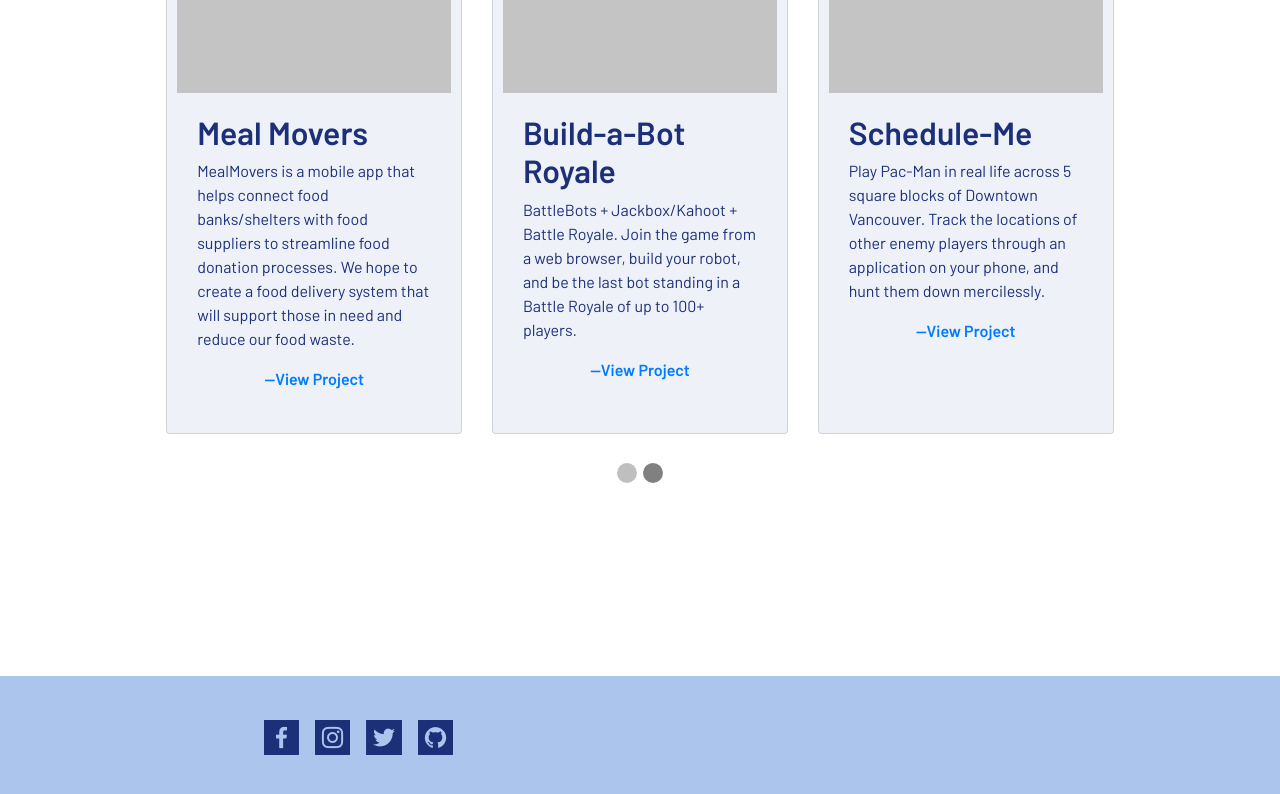
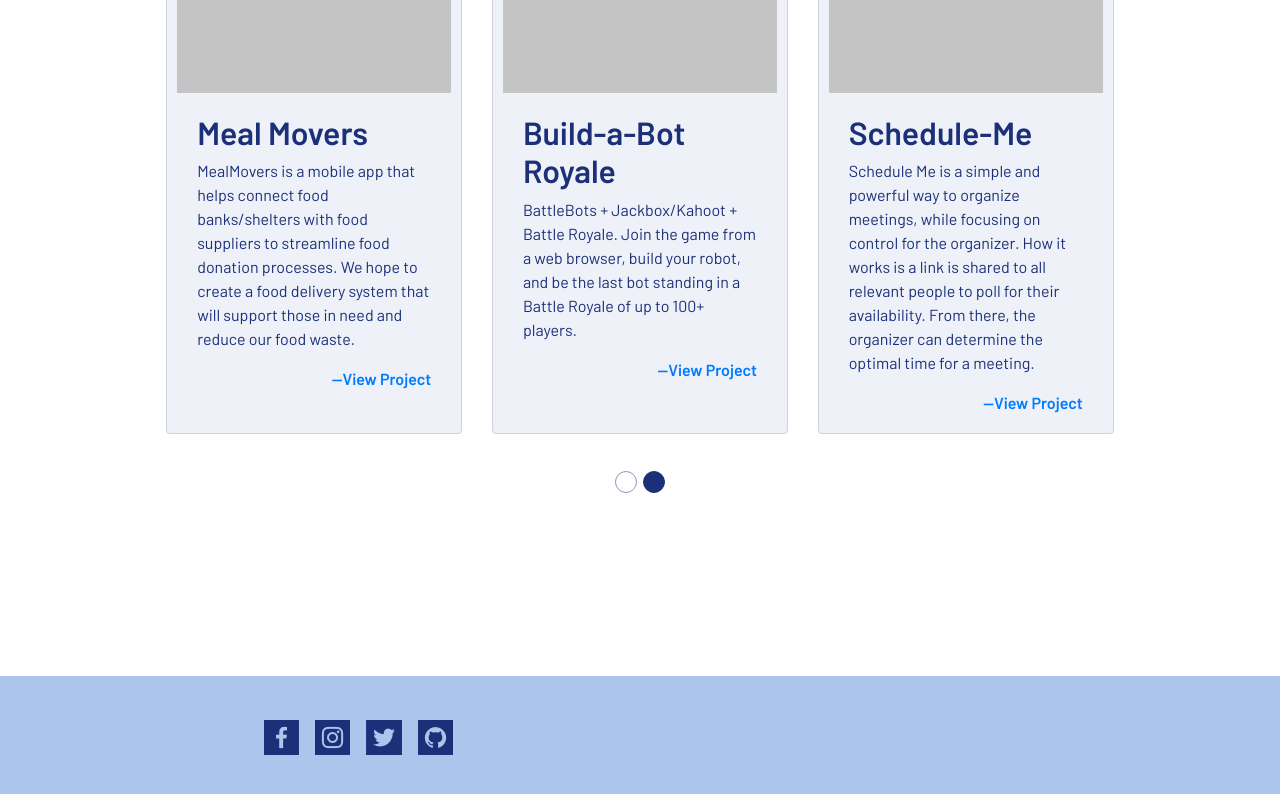
Before and after one commit to sfusurge/surgewebsite, a React (Create React App) app in the folder surge-app/: page /projects in a window 1280 px wide. Both pictures are taken after a click on the item 653 px from the left and 2803 px from the top of the page. Shown: the part 2330-3124 px from the top of the page. Built offline with nearby package versions, Linux system fonts and the light colour scheme.

Commit message:
project descriptions

```diff
--- a/surge-app/src/App.css
+++ b/surge-app/src/App.css
@@ -126,10 +126,10 @@ span {
 .whatWeDoImgs {
   position: relative;
   margin: 3%;
-  left:0;
-  right:0;
-  margin:auto;
-  padding-bottom:6%;
+  left: 0;
+  right: 0;
+  margin: auto;
+  padding-bottom: 6%;
 }
 
 .whatWeDoImgText1 {
@@ -175,19 +175,18 @@ span {
 
 /* EVENTS */
 
-.eventsDiv{
+.eventsDiv {
   position: relative;
-  left:0;
-  right:0;
-  margin:auto;
+  left: 0;
+  right: 0;
+  margin: auto;
 }
 
-.eventsBgRectangles{
+.eventsBgRectangles {
   position: relative;
 }
 
-.eventHeadingStyle{
-
+.eventHeadingStyle {
   font-family: Barlow;
   font-style: normal;
   font-weight: 800;
@@ -211,7 +210,7 @@ span {
   line-height: 17px;
 }
 
-.learnMoreStyle{
+.learnMoreStyle {
   font-family: Barlow;
   font-style: normal;
   font-weight: 500;
@@ -314,10 +313,14 @@ figcaption {
 }
 
 .carousel .carousel-indicators li {
-  background-color: grey;
   border-radius: 100%;
+  border: solid 1px #1c307a;
   height: 20px;
   width: 20px;
+}
+
+.carousel .carousel-indicators li.active {
+  background: #1c307a;
 }
 
 #projectsCarousel {
@@ -338,3 +341,7 @@ figcaption {
 .col {
   padding: 5%;
 }
+
+.projectLink {
+  float: right;
+}
--- a/surge-app/src/components/Projects.jsx
+++ b/surge-app/src/components/Projects.jsx
@@ -185,10 +185,12 @@ class Projects extends Component {
                       <div className="card-body">
                         <h2 className="boldHeader">Schedule-Me</h2>
                         <p className="card-text">
-                          Play Pac-Man in real life across 5 square blocks of
-                          Downtown Vancouver. Track the locations of other enemy
-                          players through an application on your phone, and hunt
-                          them down mercilessly.
+                          Schedule Me is a simple and powerful way to organize
+                          meetings, while focusing on control for the organizer.
+                          How it works is a link is shared to all relevant
+                          people to poll for their availability. From there, the
+                          organizer can determine the optimal time for a
+                          meeting.
                         </p>
                         <div className="projectLink">
                           <a className="boldHeader" href="">
--- a/surge-app/src/style/home.css
+++ b/surge-app/src/style/home.css
@@ -4,7 +4,7 @@
 }
 
 #homeTitle {
-    width:100%;
+  width: 100%;
   height: auto;
 }
 
@@ -13,17 +13,21 @@
 }
 
 .whoAreWeDiv {
-    right:60%;
+  right: 60%;
 }
 
 .whoAreWeText {
   font-size: 100%;
-    position:inherit;
+  position: inherit;
 }
 
 .whoAreWeDiv {
   position: relative;
-    left:0;
-    right:0;
-    margin:auto;
+  left: 0;
+  right: 0;
+  margin: auto;
 }
+
+.sectionHeadingDiv {
+  padding-left: 5%;
+}
```
Lines whose indentation alone changed are shown as unchanged.
